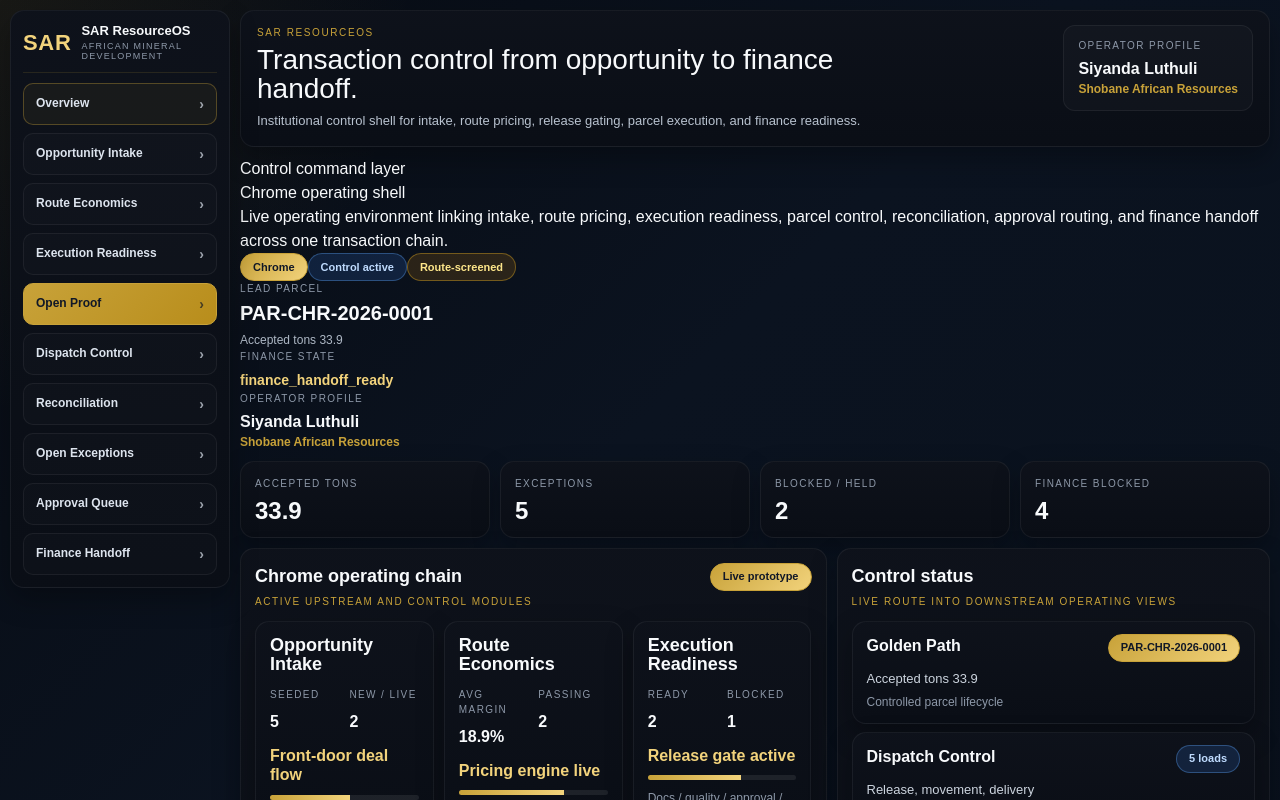
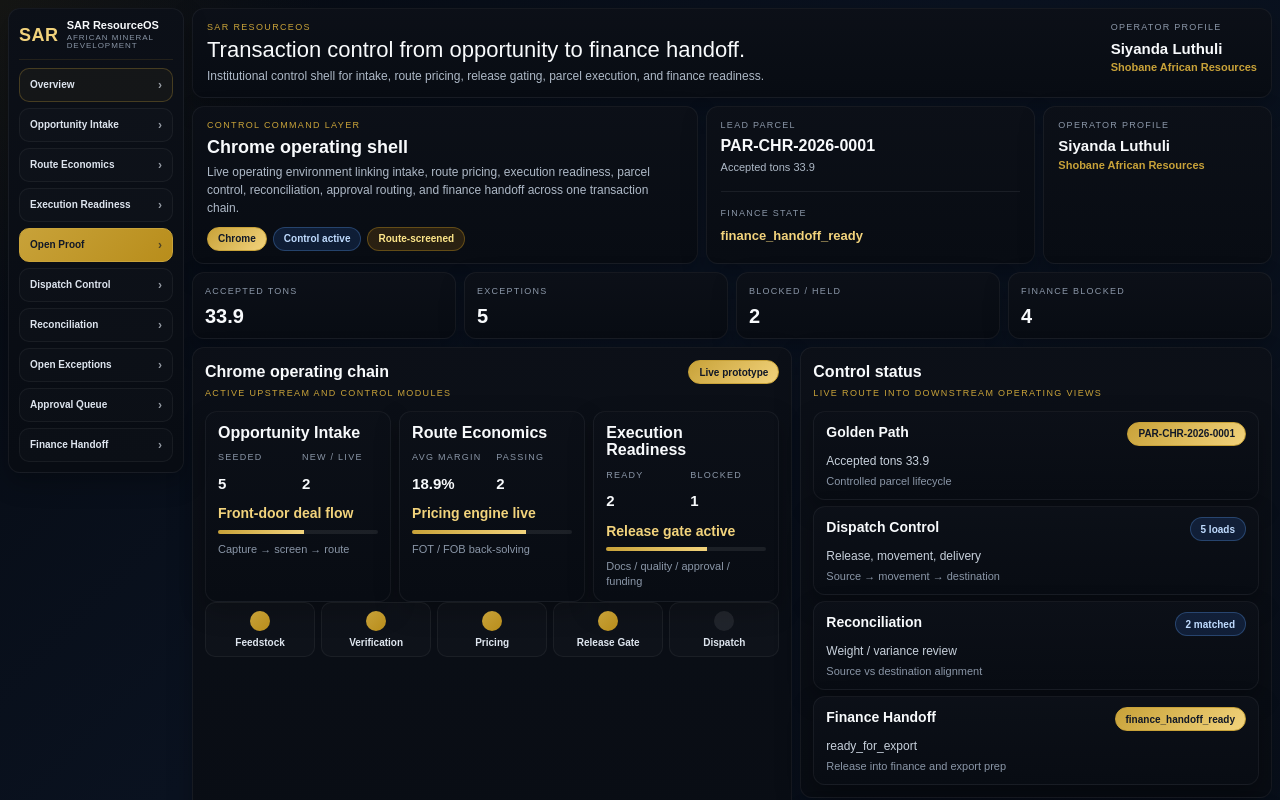
Before and after one commit to shobanesiyanda/sar-resourceos-golden-path-proof, a Next.js app: page / in a window 1280 px wide. Shown: the top 800 px of the page. Built offline with nearby package versions, Linux system fonts and the light colour scheme.

Commit message:
Homepage final refinement v3

```diff
--- a/app/globals.css
+++ b/app/globals.css
@@ -332,10 +332,10 @@ th {
   }
 .bb-shell {
   background:
-    radial-gradient(circle at top left, rgba(200, 162, 57, 0.09), transparent 22%),
-    linear-gradient(135deg, #070b12 0%, #0b1320 40%, #09111c 100%);
+    radial-gradient(circle at top left, rgba(200, 162, 57, 0.08), transparent 20%),
+    linear-gradient(135deg, #060a11 0%, #0a1220 42%, #09101b 100%);
   color: #f8fafc;
-  padding: 10px 0 20px;
+  padding: 8px 0 16px;
   min-height: 100vh;
 }
 
@@ -343,15 +343,15 @@ th {
   width: 100%;
   max-width: 1440px;
   margin: 0 auto;
-  padding: 0 10px;
+  padding: 0 8px;
   display: grid;
-  grid-template-columns: 220px minmax(0, 1fr);
-  gap: 10px;
+  grid-template-columns: 176px minmax(0, 1fr);
+  gap: 8px;
 }
 
 .bb-main {
   display: grid;
-  gap: 10px;
+  gap: 8px;
   min-width: 0;
 }
 
@@ -361,18 +361,19 @@ th {
 .bb-module-panel,
 .bb-status-card,
 .bb-kpi-card,
-.bb-hero-panel,
-.bb-hero-side {
-  background: linear-gradient(180deg, rgba(14, 18, 27, 0.98) 0%, rgba(10, 14, 22, 0.99) 100%);
-  border: 1px solid rgba(255, 255, 255, 0.06);
-  box-shadow: 0 12px 28px rgba(0, 0, 0, 0.28);
+.bb-command-panel,
+.bb-command-side,
+.bb-operator-card {
+  background: linear-gradient(180deg, rgba(12, 16, 24, 0.985) 0%, rgba(8, 12, 19, 0.995) 100%);
+  border: 1px solid rgba(255, 255, 255, 0.055);
+  box-shadow: 0 10px 24px rgba(0, 0, 0, 0.26);
 }
 
 .bb-sidebar {
-  border-radius: 14px;
-  padding: 12px;
+  border-radius: 12px;
+  padding: 10px;
   position: sticky;
-  top: 10px;
+  top: 8px;
   align-self: start;
   min-width: 0;
 }
@@ -380,10 +381,10 @@ th {
 .bb-brand-block {
   display: flex;
   align-items: center;
-  gap: 10px;
-  margin-bottom: 10px;
-  padding-bottom: 10px;
-  border-bottom: 1px solid rgba(200, 162, 57, 0.14);
+  gap: 8px;
+  margin-bottom: 8px;
+  padding-bottom: 8px;
+  border-bottom: 1px solid rgba(200, 162, 57, 0.12);
 }
 
 .bb-brand-copy {
@@ -391,7 +392,7 @@ th {
 }
 
 .bb-brand-mark {
-  font-size: 22px;
+  font-size: 18px;
   font-weight: 900;
   letter-spacing: 0.03em;
   color: #f2d37c;
@@ -399,44 +400,44 @@ th {
 }
 
 .bb-brand-title {
-  font-size: 13px;
+  font-size: 11px;
   font-weight: 800;
   color: #f8fafc;
-  line-height: 1.2;
+  line-height: 1.15;
 }
 
 .bb-brand-subtitle {
-  font-size: 9px;
-  color: #8d98a8;
+  font-size: 8px;
+  color: #8894a4;
   text-transform: uppercase;
-  letter-spacing: 0.14em;
+  letter-spacing: 0.12em;
   margin-top: 2px;
-  line-height: 1.2;
+  line-height: 1.1;
 }
 
 .bb-nav {
   display: grid;
-  gap: 8px;
+  gap: 6px;
 }
 
 .bb-nav-link {
-  min-height: 42px;
-  padding: 0 12px;
+  min-height: 34px;
+  padding: 0 10px;
   border-radius: 10px;
   display: flex;
   align-items: center;
   justify-content: space-between;
   color: #dde4ee;
-  border: 1px solid rgba(255, 255, 255, 0.06);
+  border: 1px solid rgba(255, 255, 255, 0.05);
   background: rgba(255, 255, 255, 0.015);
   font-weight: 700;
-  font-size: 12px;
+  font-size: 10px;
   text-decoration: none;
 }
 
 .bb-nav-link.is-active {
-  border-color: rgba(200, 162, 57, 0.35);
-  background: rgba(200, 162, 57, 0.06);
+  border-color: rgba(200, 162, 57, 0.28);
+  background: rgba(200, 162, 57, 0.05);
 }
 
 .bb-nav-link.is-primary {
@@ -447,20 +448,20 @@ th {
 
 .bb-nav-label {
   display: inline-block;
-  line-height: 1.15;
+  line-height: 1.05;
 }
 
 .bb-nav-arrow {
-  opacity: 0.7;
-  font-size: 14px;
+  opacity: 0.65;
+  font-size: 12px;
 }
 
 .bb-topbar {
-  border-radius: 14px;
-  padding: 14px 16px;
+  border-radius: 12px;
+  padding: 12px 14px;
   display: flex;
   justify-content: space-between;
-  gap: 14px;
+  gap: 12px;
   align-items: flex-start;
 }
 
@@ -470,132 +471,133 @@ th {
 
 .bb-topbar-eyebrow,
 .bb-panel-subtitle,
-.bb-hero-meta {
-  font-size: 10px;
-  letter-spacing: 0.16em;
+.bb-command-eyebrow {
+  font-size: 9px;
+  letter-spacing: 0.15em;
   text-transform: uppercase;
   color: #c8a239;
 }
 
 .bb-topbar-title {
-  margin: 6px 0 8px;
+  margin: 4px 0 6px;
   color: #f8fafc;
-  font-size: 28px;
+  font-size: 22px;
   line-height: 1.02;
-  max-width: 680px;
+  max-width: 620px;
 }
 
 .bb-topbar-subtitle {
   margin: 0;
-  color: #b8c2cf;
-  font-size: 13px;
-  line-height: 1.6;
-  max-width: 760px;
-}
-
-.bb-user-card {
-  min-width: 170px;
-  border-radius: 12px;
-  padding: 12px 14px;
-  background: rgba(255, 255, 255, 0.025);
-  border: 1px solid rgba(255, 255, 255, 0.06);
+  color: #aeb9c7;
+  font-size: 12px;
+  line-height: 1.5;
+  max-width: 720px;
 }
 
 .bb-user-role {
-  color: #8d98a8;
-  font-size: 10px;
+  color: #8a96a7;
+  font-size: 9px;
   text-transform: uppercase;
   letter-spacing: 0.14em;
-  margin-bottom: 6px;
+  margin-bottom: 5px;
 }
 
 .bb-user-name {
   color: #f8fafc;
-  font-size: 16px;
+  font-size: 15px;
   font-weight: 800;
-  line-height: 1.2;
+  line-height: 1.15;
 }
 
 .bb-user-org {
   color: #c8a239;
   font-weight: 700;
-  font-size: 12px;
+  font-size: 11px;
   margin-top: 4px;
-  line-height: 1.3;
+  line-height: 1.25;
 }
 
-.bb-hero-grid {
+.bb-command-grid {
   display: grid;
-  grid-template-columns: 1.2fr 0.55fr;
+  grid-template-columns: 1.15fr 0.75fr 0.52fr;
+  gap: 8px;
+}
+
+.bb-command-panel,
+.bb-command-side,
+.bb-operator-card {
+  border-radius: 12px;
+  padding: 12px 14px;
+}
+
+.bb-command-title {
+  margin: 6px 0 6px;
+  font-size: 18px;
+  line-height: 1.03;
+  color: #f8fafc;
+  font-weight: 900;
+}
+
+.bb-command-text {
+  margin: 0;
+  color: #aeb9c7;
+  line-height: 1.5;
+  font-size: 12px;
+}
+
+.bb-command-tags {
+  display: flex;
+  flex-wrap: wrap;
+  gap: 6px;
+  margin-top: 10px;
+}
+
+.bb-command-side {
+  display: grid;
   gap: 10px;
 }
 
-.bb-hero-panel,
-.bb-hero-side {
-  border-radius: 14px;
-  padding: 14px 16px;
+.bb-command-side-block {
+  min-width: 0;
 }
 
-.bb-hero-title {
-  margin: 8px 0 8px;
-  font-size: 24px;
-  line-height: 1.05;
-  color: #f8fafc;
-}
-
-.bb-hero-text {
-  margin: 0;
-  color: #b8c2cf;
-  line-height: 1.6;
-  font-size: 13px;
-  max-width: 760px;
-}
-
-.bb-hero-tags {
-  display: flex;
-  flex-wrap: wrap;
-  gap: 8px;
-  margin-top: 12px;
+.bb-command-side-divider {
+  height: 1px;
+  background: rgba(255, 255, 255, 0.07);
 }
 
 .bb-side-label {
-  color: #8d98a8;
-  font-size: 10px;
+  color: #8a96a7;
+  font-size: 9px;
   text-transform: uppercase;
   letter-spacing: 0.14em;
-  margin-bottom: 6px;
+  margin-bottom: 5px;
 }
 
 .bb-side-value {
   color: #f8fafc;
-  font-size: 20px;
+  font-size: 16px;
   font-weight: 900;
-  line-height: 1.15;
+  line-height: 1.1;
   word-break: break-word;
 }
 
 .bb-side-sub {
-  color: #aeb8c5;
-  font-size: 12px;
-  margin-top: 6px;
-}
-
-.bb-side-divider {
-  height: 1px;
-  background: rgba(255, 255, 255, 0.08);
-  margin: 12px 0;
+  color: #aeb9c7;
+  font-size: 11px;
+  margin-top: 4px;
 }
 
 .bb-side-state {
   color: #f2d37c;
-  font-size: 14px;
+  font-size: 13px;
   font-weight: 800;
   word-break: break-word;
 }
 
 .bb-grid {
   display: grid;
-  gap: 10px;
+  gap: 8px;
 }
 
 .bb-grid-kpis {
@@ -603,7 +605,7 @@ th {
 }
 
 .bb-grid-main {
-  grid-template-columns: 1.15fr 0.85fr;
+  grid-template-columns: 1.12fr 0.88fr;
 }
 
 .bb-grid-modules {
@@ -612,28 +614,28 @@ th {
 
 .bb-stack {
   display: grid;
-  gap: 10px;
+  gap: 8px;
 }
 
 .bb-stack-tight {
-  gap: 8px;
+  gap: 6px;
 }
 
 .bb-kpi-card,
 .bb-panel,
 .bb-module-panel,
 .bb-status-card {
-  border-radius: 14px;
+  border-radius: 12px;
 }
 
 .bb-kpi-card {
-  padding: 14px;
+  padding: 12px;
 }
 
 .bb-kpi-label,
 .bb-module-label {
-  color: #8d98a8;
-  font-size: 10px;
+  color: #8a96a7;
+  font-size: 9px;
   text-transform: uppercase;
   letter-spacing: 0.14em;
   margin-bottom: 8px;
@@ -641,32 +643,32 @@ th {
 
 .bb-kpi-value {
   color: #f8fafc;
-  font-size: 24px;
+  font-size: 20px;
   font-weight: 900;
   line-height: 1;
 }
 
 .bb-panel {
-  padding: 14px;
+  padding: 12px;
 }
 
 .bb-panel-head {
   display: flex;
   justify-content: space-between;
-  gap: 12px;
+  gap: 10px;
   align-items: flex-start;
-  margin-bottom: 12px;
+  margin-bottom: 10px;
 }
 
 .bb-panel-title {
   color: #f8fafc;
-  font-size: 18px;
+  font-size: 16px;
   font-weight: 900;
-  margin-bottom: 4px;
+  margin-bottom: 3px;
 }
 
 .bb-module-panel {
-  padding: 14px;
+  padding: 12px;
   display: block;
   color: inherit;
   text-decoration: none;
@@ -674,39 +676,39 @@ th {
 
 .bb-module-title {
   color: #f8fafc;
-  font-size: 18px;
+  font-size: 16px;
   font-weight: 900;
-  margin-bottom: 12px;
-  line-height: 1.1;
+  margin-bottom: 10px;
+  line-height: 1.08;
 }
 
 .bb-module-metrics {
   display: grid;
   grid-template-columns: 1fr 1fr;
-  gap: 10px;
-  margin-bottom: 12px;
+  gap: 8px;
+  margin-bottom: 10px;
 }
 
 .bb-module-value {
   color: #f8fafc;
-  font-size: 16px;
+  font-size: 15px;
   font-weight: 900;
 }
 
 .bb-module-highlight {
   color: #f2d37c;
-  font-size: 16px;
+  font-size: 14px;
   font-weight: 900;
-  margin-bottom: 10px;
+  margin-bottom: 8px;
   line-height: 1.2;
 }
 
 .bb-progress {
-  height: 5px;
+  height: 4px;
   border-radius: 999px;
   background: rgba(255, 255, 255, 0.08);
   overflow: hidden;
-  margin-bottom: 10px;
+  margin-bottom: 8px;
 }
 
 .bb-progress-fill {
@@ -716,30 +718,30 @@ th {
 
 .bb-module-footer,
 .bb-status-footer {
-  color: #8d98a8;
-  font-size: 12px;
-  line-height: 1.4;
+  color: #8a96a7;
+  font-size: 11px;
+  line-height: 1.35;
 }
 
 .bb-flow-strip {
   display: grid;
   grid-template-columns: repeat(5, minmax(0, 1fr));
-  gap: 8px;
+  gap: 6px;
 }
 
 .bb-flow-step {
-  border-radius: 12px;
-  padding: 10px;
+  border-radius: 10px;
+  padding: 8px;
   text-align: center;
-  background: rgba(255, 255, 255, 0.025);
-  border: 1px solid rgba(255, 255, 255, 0.06);
+  background: rgba(255, 255, 255, 0.02);
+  border: 1px solid rgba(255, 255, 255, 0.05);
 }
 
 .bb-flow-dot {
-  width: 26px;
-  height: 26px;
+  width: 20px;
+  height: 20px;
   border-radius: 999px;
-  margin: 0 auto 8px;
+  margin: 0 auto 6px;
   background: rgba(255, 255, 255, 0.08);
 }
 
@@ -749,13 +751,13 @@ th {
 
 .bb-flow-text {
   color: #dfe6ef;
-  font-size: 11px;
+  font-size: 10px;
   font-weight: 700;
-  line-height: 1.2;
+  line-height: 1.15;
 }
 
 .bb-status-card {
-  padding: 12px 14px;
+  padding: 10px 12px;
   display: block;
   color: inherit;
   text-decoration: none;
@@ -764,33 +766,33 @@ th {
 .bb-status-top {
   display: flex;
   justify-content: space-between;
-  gap: 10px;
+  gap: 8px;
   align-items: flex-start;
-  margin-bottom: 8px;
+  margin-bottom: 7px;
 }
 
 .bb-status-title {
   color: #f8fafc;
-  font-size: 16px;
+  font-size: 14px;
   font-weight: 900;
 }
 
 .bb-status-sub {
-  color: #ccd4de;
-  margin-bottom: 6px;
-  font-size: 13px;
-  line-height: 1.4;
+  color: #c8d1dc;
+  margin-bottom: 5px;
+  font-size: 12px;
+  line-height: 1.35;
 }
 
 .bb-chip {
   display: inline-flex;
   align-items: center;
   justify-content: center;
-  min-height: 28px;
-  padding: 0 12px;
+  min-height: 24px;
+  padding: 0 10px;
   border-radius: 999px;
   font-weight: 800;
-  font-size: 11px;
+  font-size: 10px;
   border: 1px solid transparent;
   max-width: 100%;
   text-align: center;
@@ -799,8 +801,8 @@ th {
 
 .bb-chip-blue {
   color: #bfdbfe;
-  background: rgba(59, 130, 246, 0.16);
-  border-color: rgba(96, 165, 250, 0.35);
+  background: rgba(59, 130, 246, 0.15);
+  border-color: rgba(96, 165, 250, 0.28);
 }
 
 .bb-chip-gold {
@@ -812,30 +814,30 @@ th {
 .bb-chip-red {
   color: #fecaca;
   background: rgba(239, 68, 68, 0.15);
-  border-color: rgba(248, 113, 113, 0.35);
+  border-color: rgba(248, 113, 113, 0.28);
 }
 
 .bb-chip-amber {
   color: #fde68a;
   background: rgba(245, 158, 11, 0.14);
-  border-color: rgba(251, 191, 36, 0.35);
+  border-color: rgba(251, 191, 36, 0.28);
 }
 
 .bb-notes {
   display: grid;
-  gap: 8px;
+  gap: 6px;
 }
 
 .bb-note {
   display: grid;
-  grid-template-columns: 12px 1fr;
-  gap: 10px;
+  grid-template-columns: 10px 1fr;
+  gap: 8px;
   align-items: start;
 }
 
 .bb-note-dot {
-  width: 8px;
-  height: 8px;
+  width: 6px;
+  height: 6px;
   border-radius: 999px;
   background: #60a5fa;
   margin-top: 7px;
@@ -847,8 +849,8 @@ th {
 
 .bb-note-text {
   color: #d2d7df;
-  line-height: 1.55;
-  font-size: 13px;
+  line-height: 1.45;
+  font-size: 12px;
 }
 
 @media (max-width: 1200px) {
@@ -856,60 +858,52 @@ th {
     grid-template-columns: 1fr;
   }
 
+  .bb-command-grid {
+    grid-template-columns: 1fr;
+  }
+
   .bb-shell-inner {
-    grid-template-columns: 120px minmax(0, 1fr);
-    gap: 8px;
-    padding: 0 8px;
+    grid-template-columns: 148px minmax(0, 1fr);
   }
 
   .bb-sidebar {
-    top: 8px;
-    padding: 10px;
+    top: 6px;
+    padding: 8px;
   }
 
   .bb-brand-block {
     display: grid;
-    gap: 6px;
-    margin-bottom: 8px;
-    padding-bottom: 8px;
+    gap: 5px;
+    margin-bottom: 6px;
+    padding-bottom: 6px;
   }
 
   .bb-brand-mark {
-    font-size: 20px;
+    font-size: 16px;
   }
 
   .bb-brand-title {
-    font-size: 11px;
+    font-size: 10px;
   }
 
   .bb-brand-subtitle {
-    font-size: 8px;
-    letter-spacing: 0.1em;
+    font-size: 7px;
+    letter-spacing: 0.08em;
   }
 
   .bb-nav-link {
-    min-height: 40px;
-    padding: 8px;
-    align-items: center;
-    font-size: 10px;
-    line-height: 1.1;
+    min-height: 32px;
+    padding: 0 8px;
+    font-size: 9px;
   }
 
   .bb-nav-label {
-  font-size: 10px;
-  line-height: 1.1;
-  }
-
-  .bb-nav-arrow {
-    display: none;
+    font-size: 9px;
+    line-height: 1.05;
   }
 
   .bb-topbar-title {
-    font-size: 24px;
-  }
-
-  .bb-hero-grid {
-    grid-template-columns: 1fr;
+    font-size: 18px;
   }
 }
 
@@ -920,22 +914,24 @@ th {
     grid-template-columns: 1fr;
   }
 
+  .bb-shell-inner {
+    grid-template-columns: 132px minmax(0, 1fr);
+    padding: 0 6px;
+    gap: 6px;
+  }
+
   .bb-topbar {
     display: grid;
     grid-template-columns: 1fr;
-    padding: 12px;
+    padding: 10px 12px;
   }
 
   .bb-topbar-title {
-    font-size: 20px;
+    font-size: 16px;
   }
 
   .bb-topbar-subtitle {
-    font-size: 12px;
-  }
-
-  .bb-user-card {
-    min-width: 0;
+    font-size: 11px;
   }
 
   .bb-panel,
@@ -943,8 +939,13 @@ th {
   .bb-module-panel,
   .bb-status-card,
   .bb-topbar,
-  .bb-hero-panel,
-  .bb-hero-side {
-    padding: 12px;
+  .bb-command-panel,
+  .bb-command-side,
+  .bb-operator-card {
+    padding: 10px 12px;
+  }
+
+  .bb-user-card {
+    min-width: 0;
   }
   }
```
